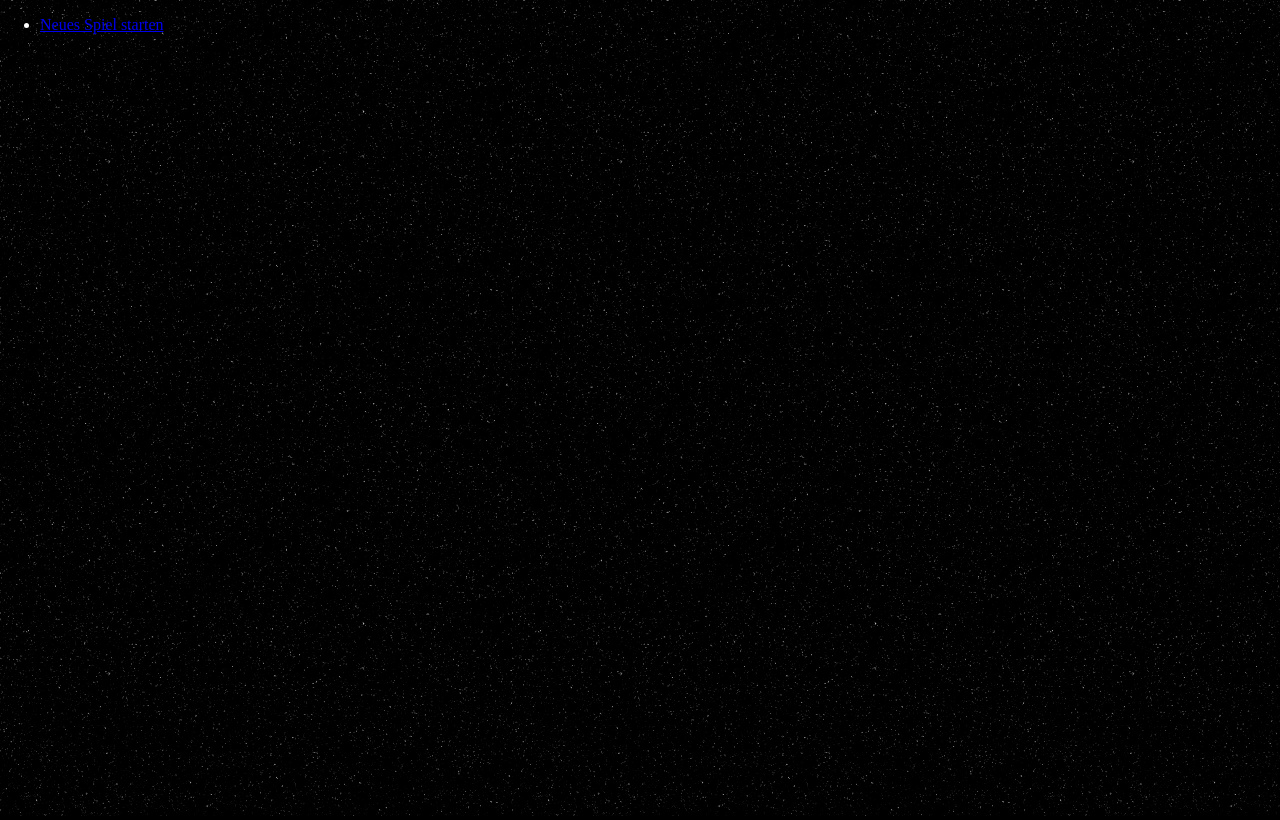
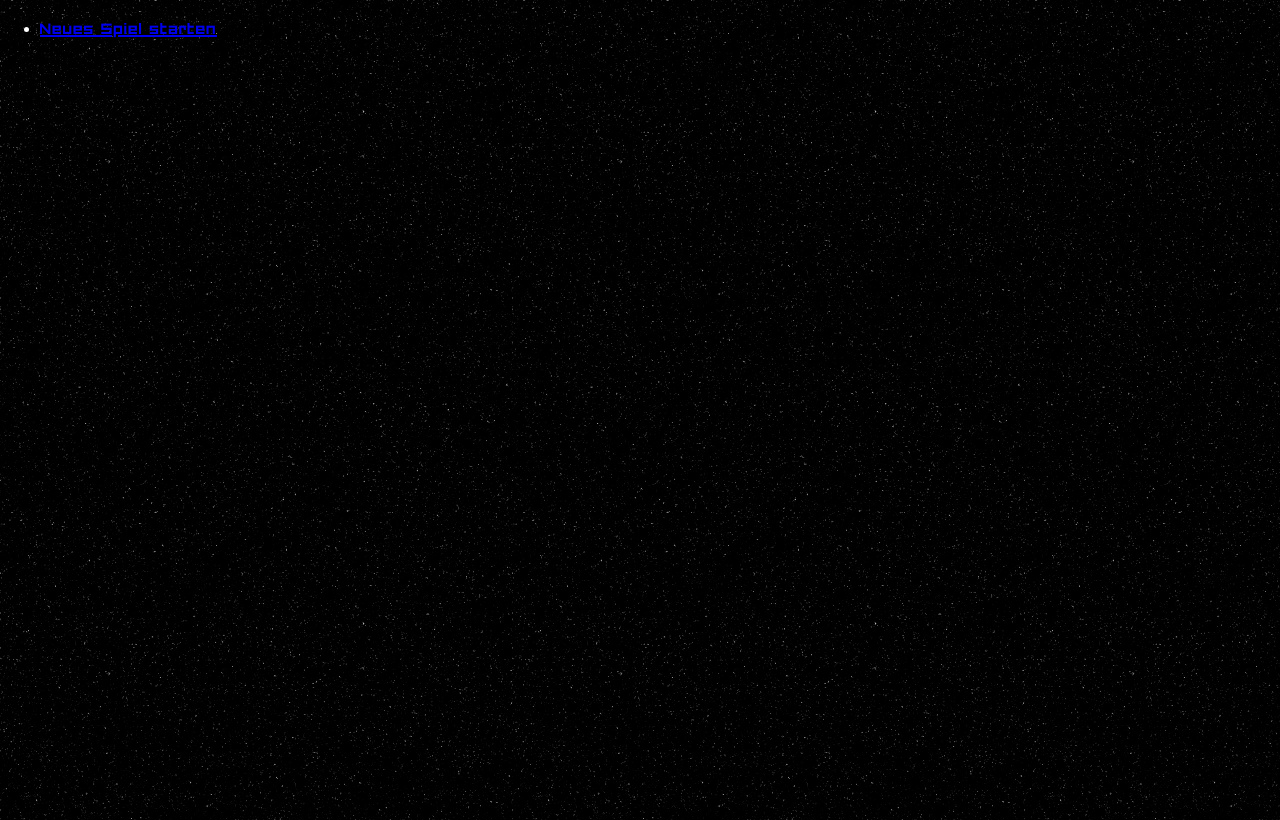
Before and after one commit to ggj2017/rubbrl4zr, a Flask app: page / in a window 1280 px wide. Run offline with Flask 2, Linux system fonts and the light colour scheme.

Commit message:
adding a texture to the panel, adding a web font

```diff
--- a/src/static/style.css
+++ b/src/static/style.css
@@ -1,3 +1,14 @@
+@font-face {
+    font-family: 'forcedsquare';
+    src: url('font/forced_square-webfont.eot');
+    src: url('font/forced_square-webfont.eot?#iefix') format('embedded-opentype'),
+         url('font/forced_square-webfont.woff2') format('woff2'),
+         url('font/forced_square-webfont.woff') format('woff'),
+         url('font/forced_square-webfont.ttf') format('truetype');
+    font-weight: normal;
+    font-style: normal;
+}
+
 * {
     box-sizing: border-box;
 }
@@ -7,6 +18,8 @@ html, body {
     padding: 0;
     margin: 0;
     color: #fff;
+    font-family: 'forcedsquare';
+    font-size: 20px;
 }
 
 body{
@@ -28,9 +41,12 @@ body{
     padding: 1em;
     width: 300px;
     height: 100%;
-    background-color: lightgrey;
     float: left;
     position: relative;
+    background-color: grey;
+    background-image: url(img/panel.jpg);
+    background-position: top right;
+    background-repeat: repeat-y;
 }
 
 #preview {
```
Also changed, not shown: src/static/font/forced_square-webfont.ttf (added), src/static/font/forced_square-webfont.woff (added), src/static/font/forced_square-webfont.woff2 (added), src/static/img/panel.jpg (added), 1 other file.
